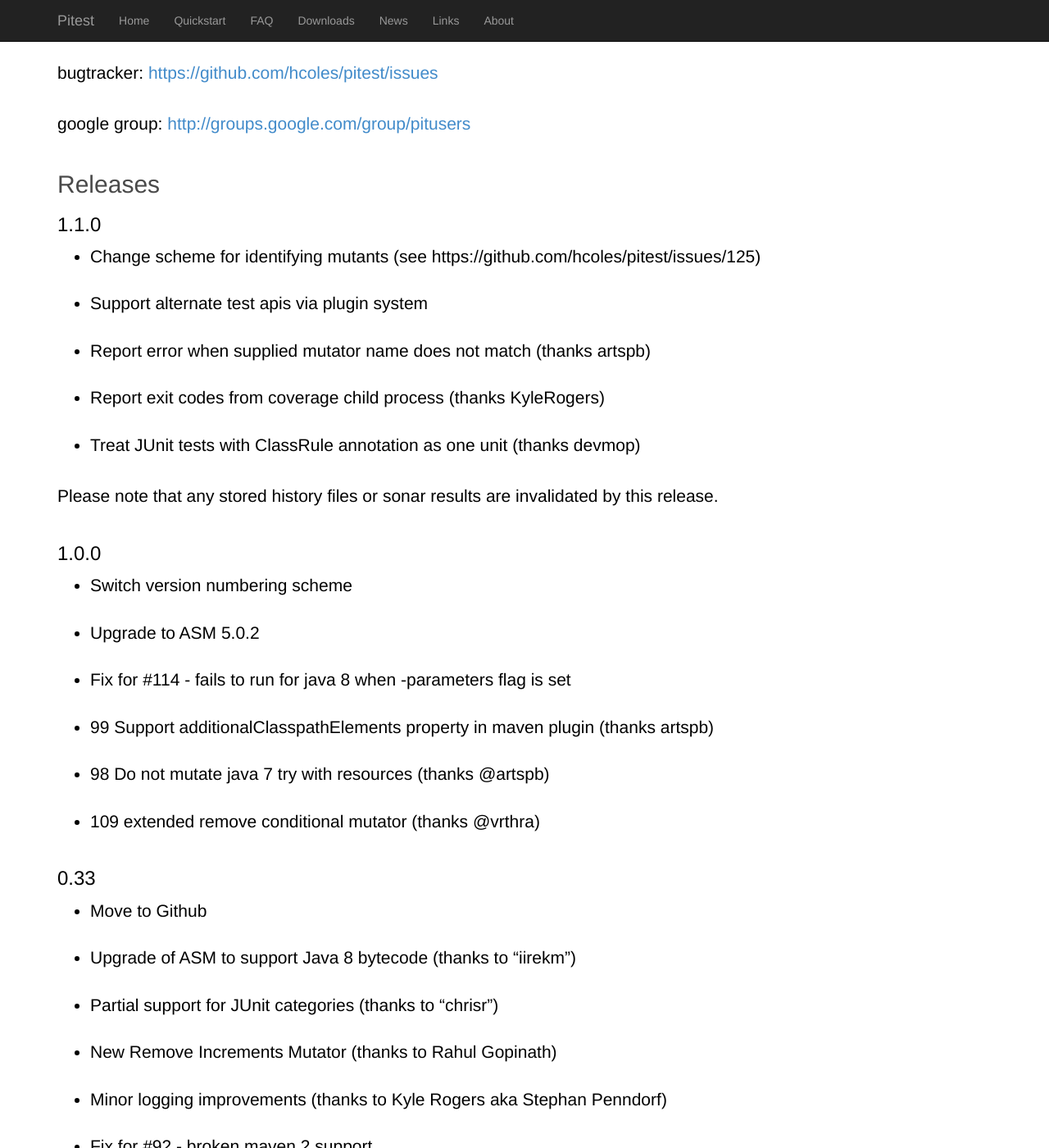
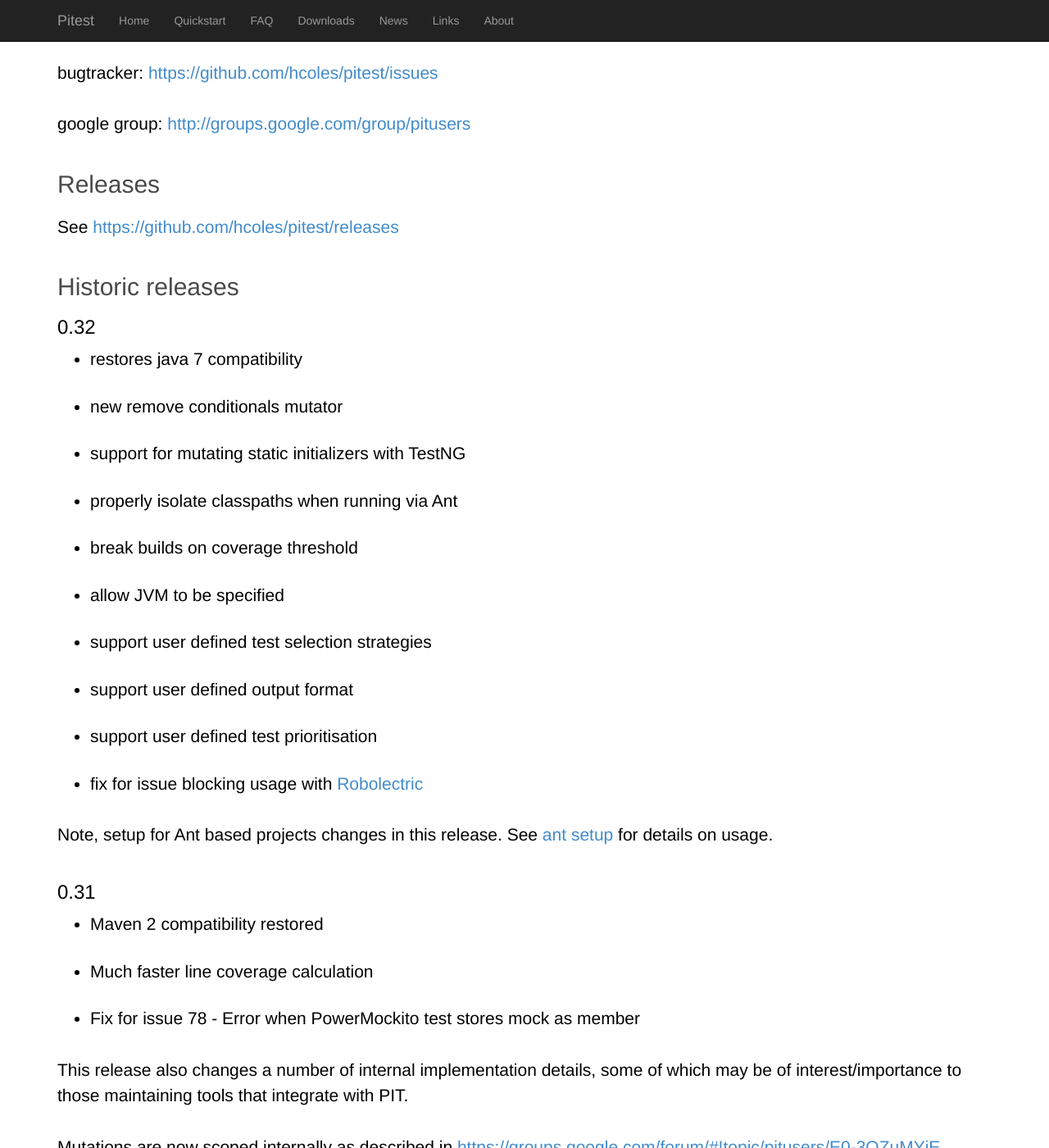
Before and after one commit to hcoles/pitest-site, a Jekyll site: the page built from pages/downloads.markdown, in a window 1280 px wide and 1400 px high, scrolled down 212 px. Shown: the whole window at 82% size. Built offline with Jekyll 4.4.1, drawn with Linux system fonts in a browser that asks for light colours; Markdown is read by kramdown in place of the engine named in the settings; comment, search, counter and statistics services are not loaded; some of the changed text lies outside the part shown.

Commit message:
Resolve duplication of release information

```diff
--- a/pages/downloads.markdown
+++ b/pages/downloads.markdown
@@ -17,35 +17,9 @@
 
 ## Releases
 
-### 1.1.0
+See [https://github.com/hcoles/pitest/releases](https://github.com/hcoles/pitest/releases)
 
-* Change scheme for identifying mutants (see https://github.com/hcoles/pitest/issues/125)
-* Support alternate test apis via plugin system
-* Report error when supplied mutator name does not match (thanks artspb)
-* Report exit codes from coverage child process (thanks KyleRogers)
-* Treat JUnit tests with ClassRule annotation as one unit (thanks devmop)
-
-Please note that any stored history files or sonar results are invalidated by this release.
-
-### 1.0.0
-
-* Switch version numbering scheme
-* Upgrade to ASM 5.0.2
-* Fix for #114 - fails to run for java 8 when -parameters flag is set
-* 99 Support additionalClasspathElements property in maven plugin (thanks artspb)
-* 98 Do not mutate java 7 try with resources (thanks @artspb)
-* 109 extended remove conditional mutator (thanks @vrthra)
-
-### 0.33
-
-* Move to Github
-* Upgrade of ASM to support Java 8 bytecode (thanks to "iirekm")
-* Partial support for JUnit categories (thanks to "chrisr")
-* New Remove Increments Mutator (thanks to Rahul Gopinath)
-* Minor logging improvements (thanks to Kyle Rogers aka Stephan Penndorf)
-* Fix for #92 - broken maven 2 support
-* Fix for #75 - incorrectly ignored tests in classes with both @Ignore and @BeforeClass / @AfterClass
-
+## Historic releases
 
 ### 0.32
 
```
